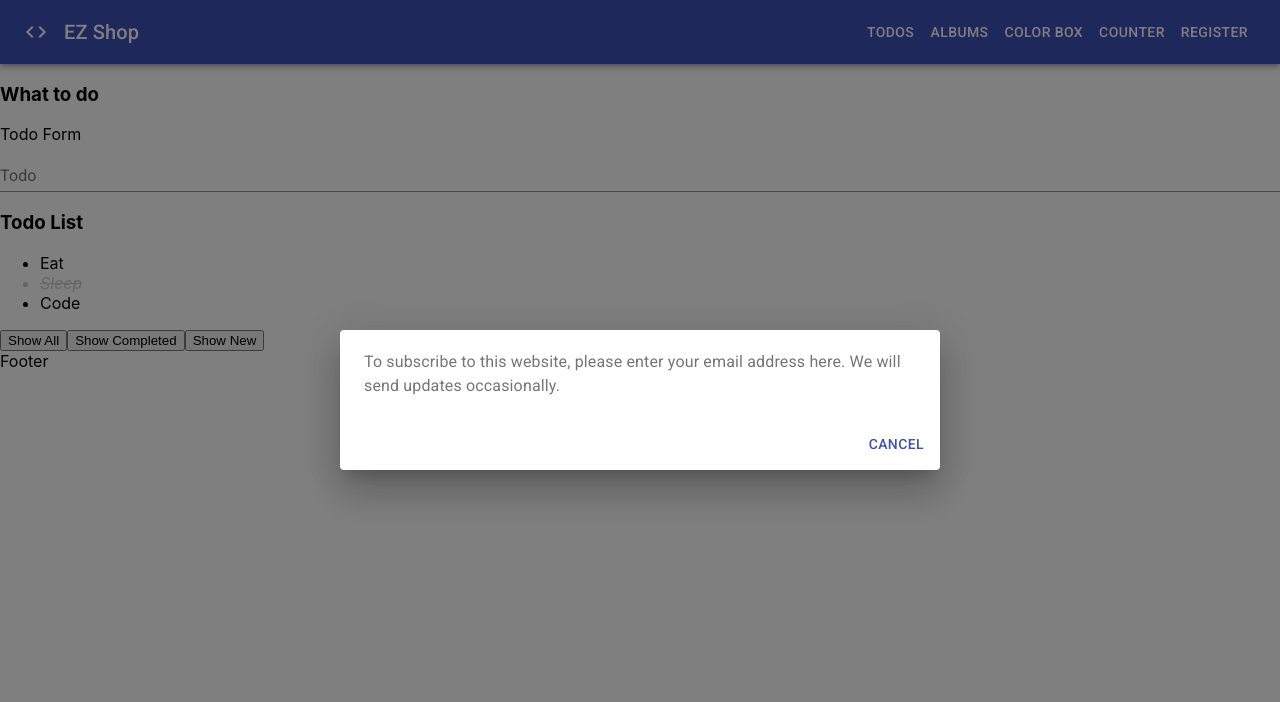
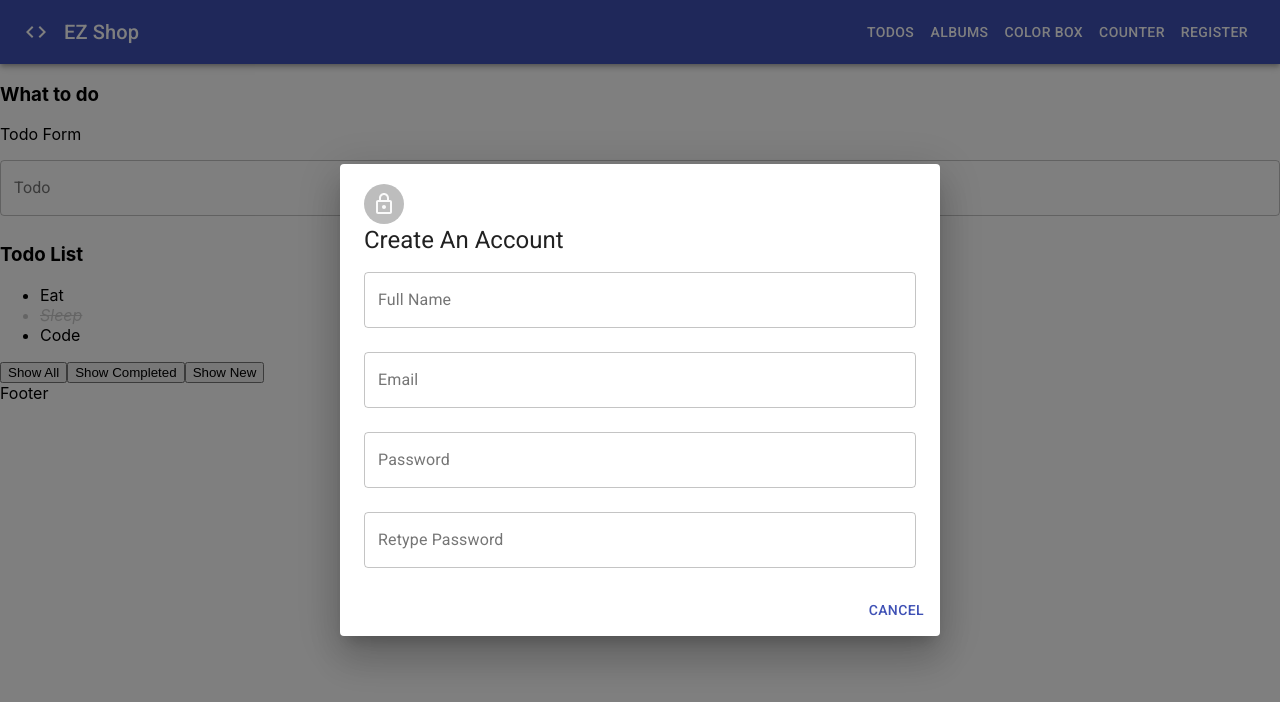
Before and after one commit to lehai051092/learn-reactjs, a React (Create React App) app: page /todos in a window 1280 px wide. Both pictures are taken after a click on the button "REGISTER". Shown: the top 702 px of the page. Built offline with nearby package versions, Linux system fonts and the light colour scheme; no server answers.

Commit message:
Setup form register

```diff
--- a/src/components/Header/index.jsx
+++ b/src/components/Header/index.jsx
@@ -10,6 +10,7 @@
 import DialogActions from '@material-ui/core/DialogActions';
 import DialogContent from '@material-ui/core/DialogContent';
 import DialogContentText from '@material-ui/core/DialogContentText';
+import Register from "../../features/Auth/components/Register";
 
 const useStyles = makeStyles((theme) => ({
     root: {
@@ -69,10 +70,7 @@
                 aria-labelledby="form-dialog-title"
             >
                 <DialogContent>
-                    <DialogContentText>
-                        To subscribe to this website, please enter your email address here. We will send updates
-                        occasionally.
-                    </DialogContentText>
+                    <Register/>
                 </DialogContent>
                 <DialogActions>
                     <Button onClick={handleClose} color="primary">
--- a/src/components/form-controls/InputField/index.jsx
+++ b/src/components/form-controls/InputField/index.jsx
@@ -20,6 +20,8 @@
             name={name}
             control={form.control}
             as={TextField}
+            margin="normal"
+            variant="outlined"
             fullWidth
             label={label}
             disabled={disabled}
--- /dev/null
+++ b/src/features/Auth/components/Register/index.jsx
@@ -0,0 +1,18 @@
+import React from 'react';
+import RegisterForm from "../RegisterForm";
+
+Register.propTypes = {};
+
+function Register(props) {
+    const handleSubmit = (values) => {
+        console.log(values);
+    }
+
+    return (
+        <div>
+            <RegisterForm onSubmit={handleSubmit}/>
+        </div>
+    );
+}
+
+export default Register;
--- /dev/null
+++ b/src/features/Auth/components/RegisterForm/index.jsx
@@ -0,0 +1,56 @@
+import React from 'react';
+import PropTypes from 'prop-types';
+import InputField from '../../../../components/form-controls/InputField';
+import {useForm} from 'react-hook-form';
+import {yupResolver} from '@hookform/resolvers/yup';
+import * as yup from "yup";
+import {Avatar, Typography} from "@material-ui/core";
+import {LockOutlined} from "@material-ui/icons";
+
+RegisterForm.propTypes = {
+    onSubmit: PropTypes.func,
+};
+
+function RegisterForm(props) {
+    const schema = yup.object().shape({
+        title: yup.string()
+            .required('Please enter title')
+            .min(5, 'Title is too short'),
+    });
+    const form = useForm({
+        defaultValues: {
+            fullName: '',
+            email: '',
+            password: '',
+            retypePassword: '',
+        },
+        resolver: yupResolver(schema)
+    });
+
+    const handleSubmit = (values) => {
+        const {onSubmit} = props;
+        if (onSubmit) {
+            onSubmit(values);
+        }
+        form.reset();
+    };
+
+    return (
+        <div>
+            <Avatar>
+                <LockOutlined/>
+            </Avatar>
+            <Typography component="h3" variant="h5">
+                Create An Account
+            </Typography>
+            <form onSubmit={form.handleSubmit(handleSubmit)}>
+                <InputField name="fullName" label="Full Name" form={form}/>
+                <InputField name="email" label="Email" form={form}/>
+                <InputField name="password" label="Password" form={form}/>
+                <InputField name="retypePassword" label="Retype Password" form={form}/>
+            </form>
+        </div>
+    );
+}
+
+export default RegisterForm;
```
Also changed, not shown: src/features/Auth/components/index.jsx (added).
